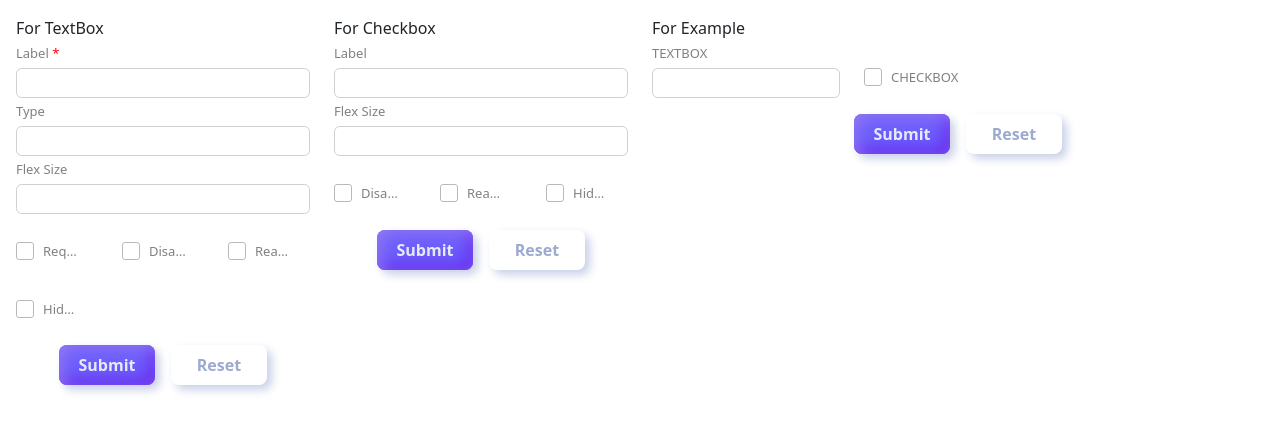
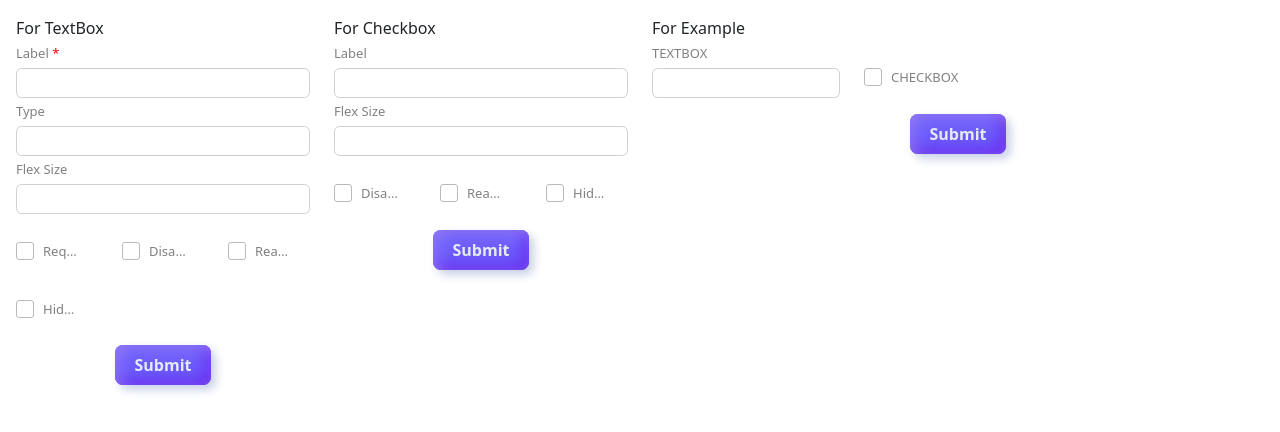
Before and after one commit to pkthong12/demo-beta, an Angular app: page /demo/control in a window 1280 px wide. Shown: the top 432 px of the page. Built offline with nearby package versions, Linux system fonts and the light colour scheme.

Commit message:
visible button reset

```diff
--- a/src/app/libraries/core-form/core-form.component.html
+++ b/src/app/libraries/core-form/core-form.component.html
@@ -32,9 +32,9 @@
                     <div class="btn btn__primary col-md-3" (click)="onFormSubmit()">
                         <p>Submit</p>
                     </div>
-                    <div class="btn btn__secondary col-md-3" (click)="onFormReset()">
+                    <!-- <div class="btn btn__secondary col-md-3" (click)="onFormReset()">
                         <p>Reset</p>
-                    </div>
+                    </div> -->
                 </div>
             </div>
         </div>
```
